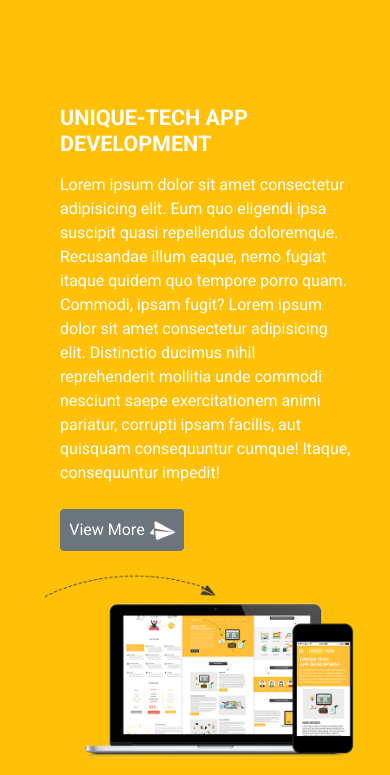
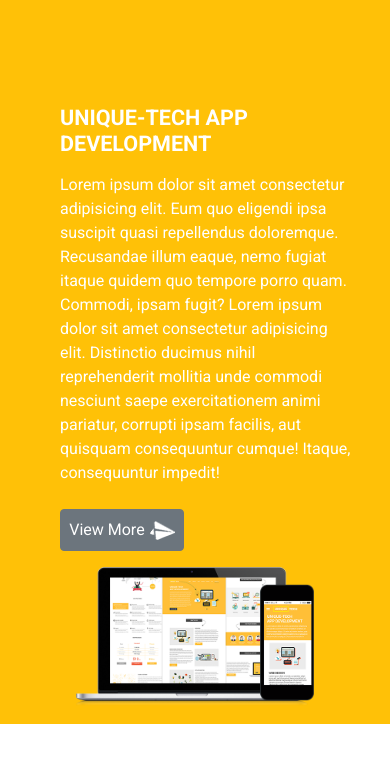
Before and after one commit to ajjalti/landingPage2, a website: page index.html in a window 390 px wide. Shown: the part 63-838 px from the top of the page. Drawn offline with nearby package versions, Linux system fonts and the light colour scheme.

Commit message:
updateImege

```diff
--- a/index.html
+++ b/index.html
@@ -96,7 +96,7 @@
                     <div class="btn btn-secondary p-2 ms-4 mb-3">View More <img src="images/send4_copy_6.png" alt="send-icon" class="w-25"> </div>
                 </div>
                 <div class="col-lg-8 text-center">
-                    <img src="images/pc+portable+flèche.png" alt="image-top" class=" w-100 mb-3 d-sm-none d-md-block">
+                    <img src="images/pc+portable+flèche.png" alt="image-top" class=" w-100 mb-3 d-none d-md-block">
                     <img src="images/pc+portable.png" alt="pc+portable" class="d-sm d-md-none w-75 mb-3">
                 </div>
             </div>
```
